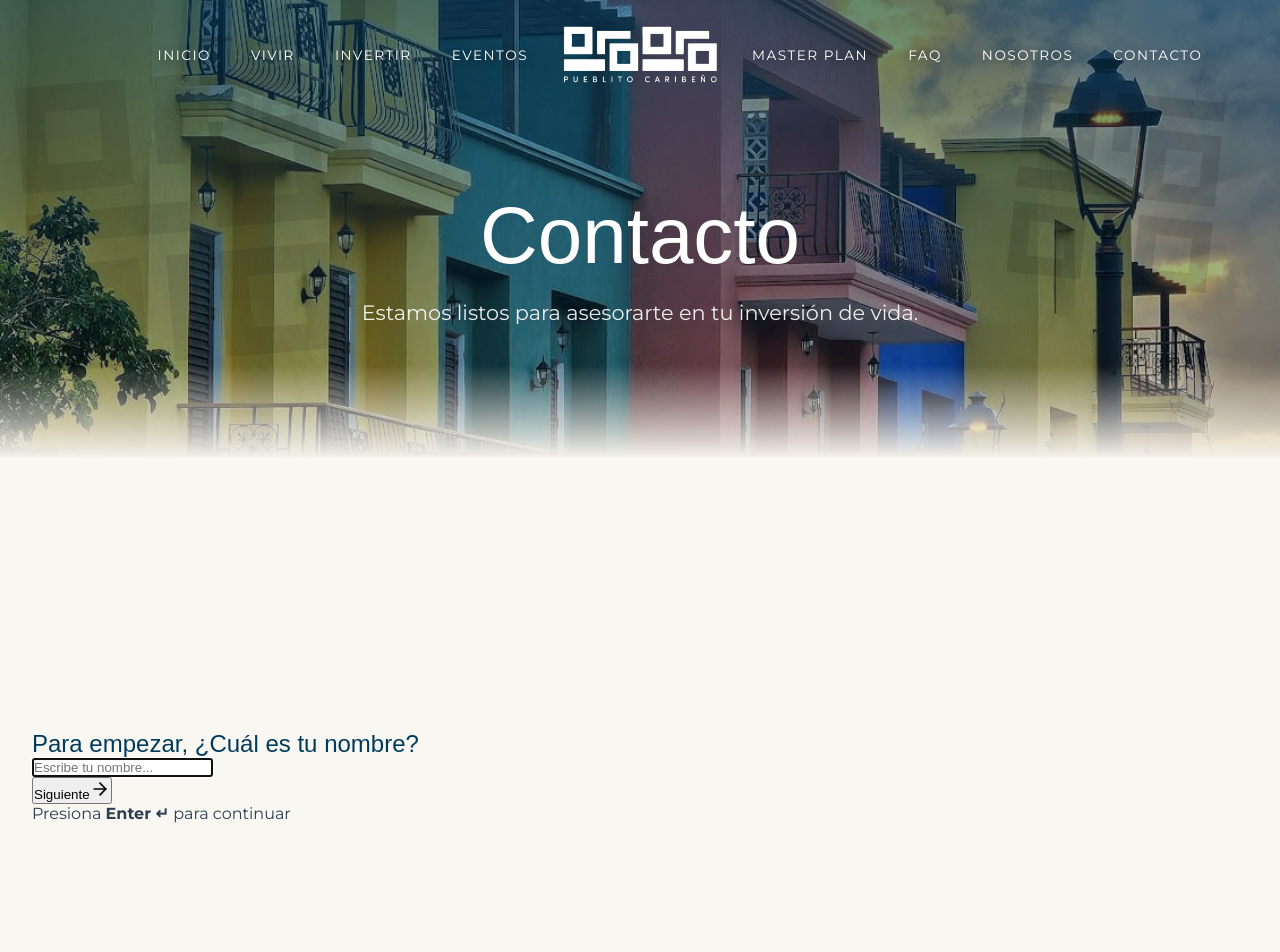
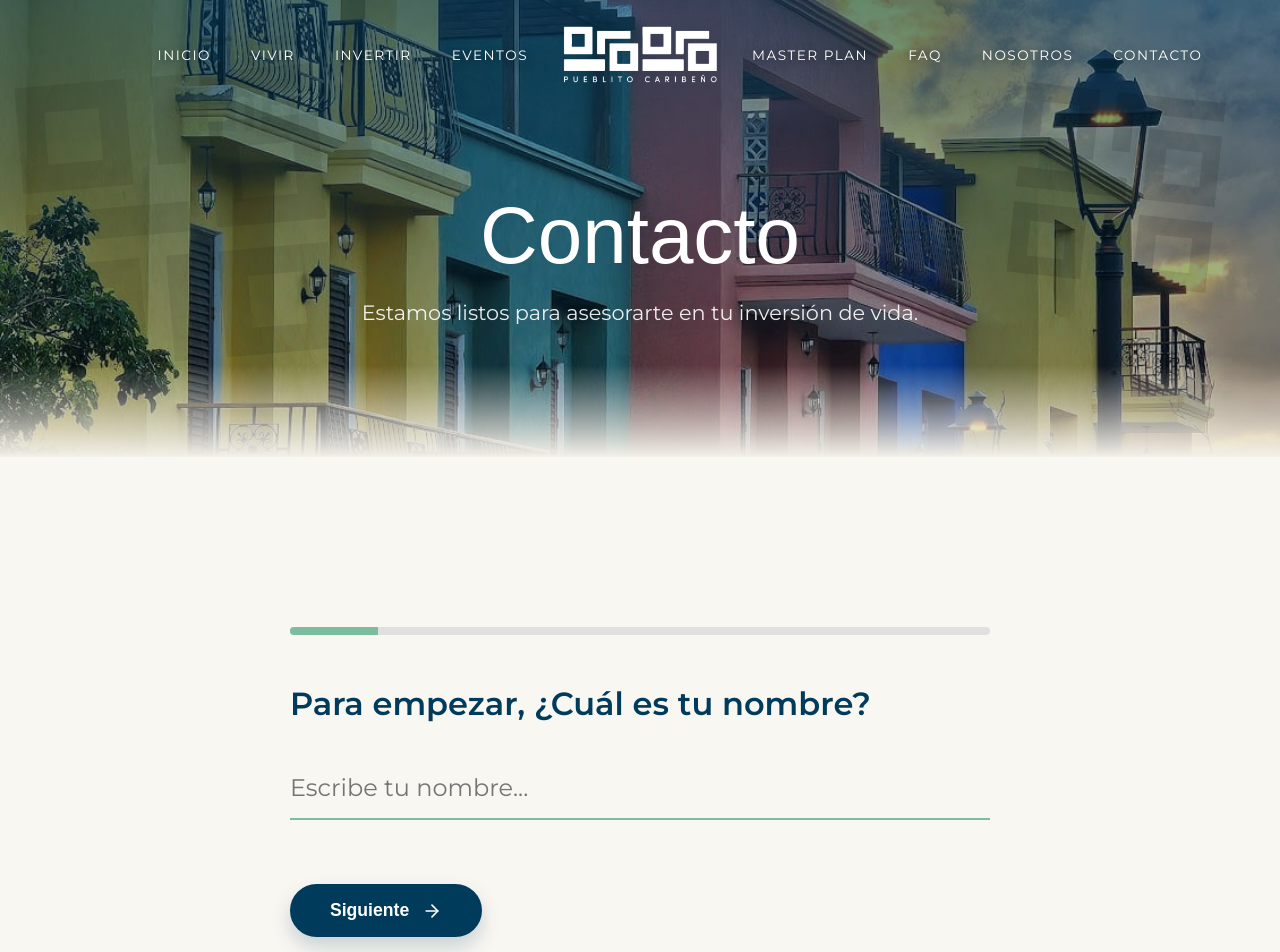
Before and after one commit to Nelocode/pueblito, a Next.js app in the folder web/: page /contact in a window 1280 px wide. Shown: the top 952 px of the page. Built offline with nearby package versions, Linux system fonts and the light colour scheme; a web font is replaced by a local one.

Commit message:
fix: refine conversational form design with proper inline styles

```diff
--- a/web/src/components/ConversationalForm.js
+++ b/web/src/components/ConversationalForm.js
@@ -42,7 +42,7 @@ const questions = [
     },
     {
         id: 'interest',
-        type: 'cselect', // Custom select
+        type: 'cselect',
         question: '¿Qué estás buscando en Pueblito Caribeño?',
         options: [
             "Compra por inversión",
@@ -86,17 +86,14 @@ export default function ConversationalForm() {
 
     useEffect(() => {
         if (questions[step].type === 'text' || questions[step].type === 'email' || questions[step].type === 'tel') {
-            // Focus input on step change
             setTimeout(() => inputRef.current?.focus(), 500);
         }
-        // Reset input value for new step if it's text-based
         const existingValue = formData[questions[step].id];
         setInputValue(existingValue || "");
         setError("");
     }, [step]);
 
     const handleNext = () => {
-        // Basic validation
         const currentQ = questions[step];
 
         if (currentQ.type !== 'checkbox' && !inputValue && currentQ.type !== 'cselect') {
@@ -114,10 +111,8 @@ export default function ConversationalForm() {
             return;
         }
 
-        // Save Data
         setFormData(prev => ({ ...prev, [currentQ.id]: inputValue }));
 
-        // Move next or finish
         if (step < questions.length - 1) {
             setStep(step + 1);
         } else {
@@ -127,8 +122,6 @@ export default function ConversationalForm() {
 
     const handleSelectOption = (option) => {
         setInputValue(option);
-        // Auto advance for single select?
-        // Let's create a slight delay for better UX
         setFormData(prev => ({ ...prev, [questions[step].id]: option }));
         setTimeout(() => {
             if (step < questions.length - 1) {
@@ -140,7 +133,6 @@ export default function ConversationalForm() {
     const handleSubmit = async () => {
         setIsCompleted(true);
         console.log("Form Data:", formData);
-        // Here we would typically send to an API
     };
 
     const handleKeyDown = (e) => {
@@ -154,13 +146,31 @@ export default function ConversationalForm() {
             <motion.div
                 initial={{ opacity: 0, scale: 0.9 }}
                 animate={{ opacity: 1, scale: 1 }}
-                className="w-full max-w-lg mx-auto bg-white p-12 rounded-[20px] shadow-xl text-center"
+                style={{
+                    width: '100%',
+                    maxWidth: '500px',
+                    margin: '0 auto',
+                    backgroundColor: 'white',
+                    padding: '3rem',
+                    borderRadius: '20px',
+                    boxShadow: '0 20px 50px rgba(0,0,0,0.1)',
+                    textAlign: 'center'
+                }}
             >
-                <div className="w-20 h-20 bg-[#7CBD9F] rounded-full flex items-center justify-center mx-auto mb-6">
+                <div style={{
+                    width: '80px',
+                    height: '80px',
+                    backgroundColor: '#7CBD9F',
+                    borderRadius: '50%',
+                    display: 'flex',
+                    alignItems: 'center',
+                    justifyContent: 'center',
+                    margin: '0 auto 1.5rem auto'
+                }}>
                     <Check size={40} color="white" />
                 </div>
-                <h2 className="text-3xl font-heading text-[#003B5C] mb-4">¡Gracias!</h2>
-                <p className="text-gray-600 text-lg">
+                <h2 style={{ fontSize: '2rem', color: '#003B5C', marginBottom: '1rem', fontFamily: 'var(--font-heading)' }}>¡Gracias!</h2>
+                <p style={{ color: '#666', fontSize: '1.1rem' }}>
                     Hemos recibido tus datos correctamente. Uno de nuestros asesores se pondrá en contacto contigo muy pronto.
                 </p>
             </motion.div>
@@ -170,12 +180,31 @@ export default function ConversationalForm() {
     const currentQ = questions[step];
 
     return (
-        <div className="w-full max-w-2xl mx-auto min-h-[400px] flex flex-col justify-center">
+        <div style={{
+            width: '100%',
+            maxWidth: '700px',
+            margin: '0 auto',
+            minHeight: '500px',
+            display: 'flex',
+            flexDirection: 'column',
+            justifyContent: 'center',
+            position: 'relative'
+        }}>
 
             {/* Progress Bar */}
-            <div className="w-full h-2 bg-gray-200 rounded-full mb-12 overflow-hidden">
+            <div style={{
+                width: '100%',
+                height: '8px',
+                backgroundColor: '#e0e0e0',
+                borderRadius: '4px',
+                marginBottom: '3rem',
+                overflow: 'hidden'
+            }}>
                 <motion.div
-                    className="h-full bg-[#7CBD9F]"
+                    style={{
+                        height: '100%',
+                        backgroundColor: '#7CBD9F'
+                    }}
                     initial={{ width: 0 }}
                     animate={{ width: `${((step + 1) / questions.length) * 100}%` }}
                     transition={{ duration: 0.5 }}
@@ -189,14 +218,21 @@ export default function ConversationalForm() {
                     animate={{ opacity: 1, x: 0 }}
                     exit={{ opacity: 0, x: -20 }}
                     transition={{ duration: 0.3 }}
-                    className="flex flex-col gap-6"
+                    style={{ display: 'flex', flexDirection: 'column', gap: '2rem' }}
                 >
-                    <h2 className="text-3xl md:text-4xl font-heading text-[#003B5C] leading-tight">
+                    {/* Question Title - Using font-body for readability, bold for emphasis */}
+                    <h2 style={{
+                        fontSize: '2rem',
+                        fontWeight: '600',
+                        color: '#003B5C',
+                        lineHeight: '1.3',
+                        fontFamily: 'var(--font-body, sans-serif)'
+                    }}>
                         {currentQ.question}
                     </h2>
 
                     {/* Inputs */}
-                    <div className="w-full">
+                    <div style={{ width: '100%' }}>
                         {(currentQ.type === 'text' || currentQ.type === 'email' || currentQ.type === 'tel') && (
                             <input
                                 ref={inputRef}
@@ -208,22 +244,55 @@ export default function ConversationalForm() {
                                 }}
                                 onKeyDown={handleKeyDown}
                                 placeholder={currentQ.placeholder}
-                                className="w-full bg-transparent border-b-2 border-gray-300 py-4 text-2xl text-gray-700 placeholder-gray-300 focus:outline-none focus:border-[#7CBD9F] transition-colors font-body"
+                                style={{
+                                    width: '100%',
+                                    background: 'transparent',
+                                    border: 'none',
+                                    borderBottom: '2px solid #ccc',
+                                    padding: '1rem 0',
+                                    fontSize: '1.5rem',
+                                    color: '#333',
+                                    outline: 'none',
+                                    fontFamily: 'var(--font-body, sans-serif)',
+                                    transition: 'border-color 0.3s'
+                                }}
+                                onFocus={(e) => e.target.style.borderBottomColor = '#7CBD9F'}
+                                onBlur={(e) => e.target.style.borderBottomColor = '#ccc'}
                             />
                         )}
 
                         {currentQ.type === 'cselect' && (
-                            <div className="flex flex-col gap-3 mt-4">
+                            <div style={{ display: 'flex', flexDirection: 'column', gap: '1rem' }}>
                                 {currentQ.options.map((opt, idx) => (
                                     <button
                                         key={idx}
                                         onClick={() => handleSelectOption(opt)}
-                                        className={`text-left p-4 rounded-xl border-2 transition-all text-lg font-medium
-                      ${inputValue === opt
-                                                ? 'border-[#7CBD9F] bg-[#7CBD9F]/10 text-[#003B5C]'
-                                                : 'border-gray-200 hover:border-[#7CBD9F]/50 text-gray-600'
+                                        className="hover-scale" // If class exists, or use inline
+                                        style={{
+                                            textAlign: 'left',
+                                            padding: '1.2rem 1.5rem',
+                                            borderRadius: '12px',
+                                            border: inputValue === opt ? '2px solid #7CBD9F' : '1px solid #ddd',
+                                            backgroundColor: inputValue === opt ? 'rgba(124, 189, 159, 0.1)' : 'white',
+                                            color: inputValue === opt ? '#003B5C' : '#555',
+                                            fontSize: '1.1rem',
+                                            fontWeight: '500',
+                                            cursor: 'pointer',
+                                            transition: 'all 0.2s ease',
+                                            boxShadow: '0 2px 5px rgba(0,0,0,0.05)'
+                                        }}
+                                        onMouseEnter={(e) => {
+                                            if (inputValue !== opt) {
+                                                e.target.style.borderColor = '#7CBD9F';
+                                                e.target.style.transform = 'translateY(-2px)';
                                             }
-                    `}
+                                        }}
+                                        onMouseLeave={(e) => {
+                                            if (inputValue !== opt) {
+                                                e.target.style.borderColor = '#ddd';
+                                                e.target.style.transform = 'translateY(0)';
+                                            }
+                                        }}
                                     >
                                         {opt}
                                     </button>
@@ -232,23 +301,31 @@ export default function ConversationalForm() {
                         )}
 
                         {currentQ.type === 'checkbox' && (
-                            <label className="flex items-start gap-4 mt-4 cursor-pointer group">
-                                <div className={`
-                    w-6 h-6 rounded border-2 flex items-center justify-center shrink-0 mt-1 transition-colors
-                    ${inputValue ? 'bg-[#7CBD9F] border-[#7CBD9F]' : 'border-gray-300 group-hover:border-[#7CBD9F]'}
-                 `}>
+                            <label style={{ display: 'flex', alignItems: 'flex-start', gap: '1rem', marginTop: '1rem', cursor: 'pointer' }}>
+                                <div style={{
+                                    width: '24px',
+                                    height: '24px',
+                                    borderRadius: '4px',
+                                    border: inputValue ? '2px solid #7CBD9F' : '2px solid #ccc',
+                                    backgroundColor: inputValue ? '#7CBD9F' : 'transparent',
+                                    display: 'flex',
+                                    alignItems: 'center',
+                                    justifyContent: 'center',
+                                    flexShrink: 0,
+                                    transition: 'all 0.2s'
+                                }}>
                                     {inputValue && <Check size={16} color="white" />}
                                 </div>
                                 <input
                                     type="checkbox"
-                                    className="hidden"
+                                    style={{ display: 'none' }}
                                     checked={!!inputValue}
                                     onChange={(e) => {
                                         setInputValue(e.target.checked);
                                         setError("");
                                     }}
                                 />
-                                <span className="text-lg text-gray-600 leading-relaxed">{currentQ.text}</span>
+                                <span style={{ fontSize: '1rem', color: '#666', lineHeight: '1.5' }}>{currentQ.text}</span>
                             </label>
                         )}
 
@@ -256,7 +333,7 @@ export default function ConversationalForm() {
                             <motion.p
                                 initial={{ opacity: 0, y: -10 }}
                                 animate={{ opacity: 1, y: 0 }}
-                                className="text-red-500 mt-3 text-sm font-medium"
+                                style={{ color: '#D64045', marginTop: '1rem', fontSize: '0.9rem', fontWeight: '500' }}
                             >
                                 {error}
                             </motion.p>
@@ -265,28 +342,41 @@ export default function ConversationalForm() {
 
                     {/* Navigation */}
                     {currentQ.type !== 'cselect' && (
-                        <div className="mt-8">
+                        <div style={{ marginTop: '2rem' }}>
                             <button
                                 onClick={handleNext}
-                                className="
-                   inline-flex items-center gap-2
-                   bg-[#003B5C] text-white px-8 py-4 rounded-full
-                   text-xl font-bold hover:bg-[#D4AF37] transition-colors
-                   shadow-lg
-                "
+                                style={{
+                                    display: 'inline-flex',
+                                    alignItems: 'center',
+                                    gap: '0.8rem',
+                                    backgroundColor: '#003B5C',
+                                    color: 'white',
+                                    padding: '1rem 2.5rem',
+                                    borderRadius: '50px',
+                                    fontSize: '1.1rem',
+                                    fontWeight: '700',
+                                    border: 'none',
+                                    cursor: 'pointer',
+                                    boxShadow: '0 10px 20px rgba(0, 59, 92, 0.2)',
+                                    transition: 'transform 0.2s, background-color 0.2s'
+                                }}
+                                onMouseEnter={(e) => {
+                                    e.target.style.transform = 'scale(1.05)';
+                                    e.target.style.backgroundColor = '#002a42';
+                                }}
+                                onMouseLeave={(e) => {
+                                    e.target.style.transform = 'scale(1)';
+                                    e.target.style.backgroundColor = '#003B5C';
+                                }}
                             >
                                 {currentQ.buttonText}
                                 <ArrowRight size={20} />
                             </button>
 
-                            <p className="text-gray-400 text-sm mt-4">
+                            <p style={{ color: '#999', fontSize: '0.9rem', marginTop: '1.5rem' }}>
                                 Presiona <strong>Enter ↵</strong> para continuar
                             </p>
                         </div>
-                    )}
-
-                    {currentQ.type === 'cselect' && (
-                        <div className="h-4"></div> // Spacer
                     )}
 
                 </motion.div>
```
